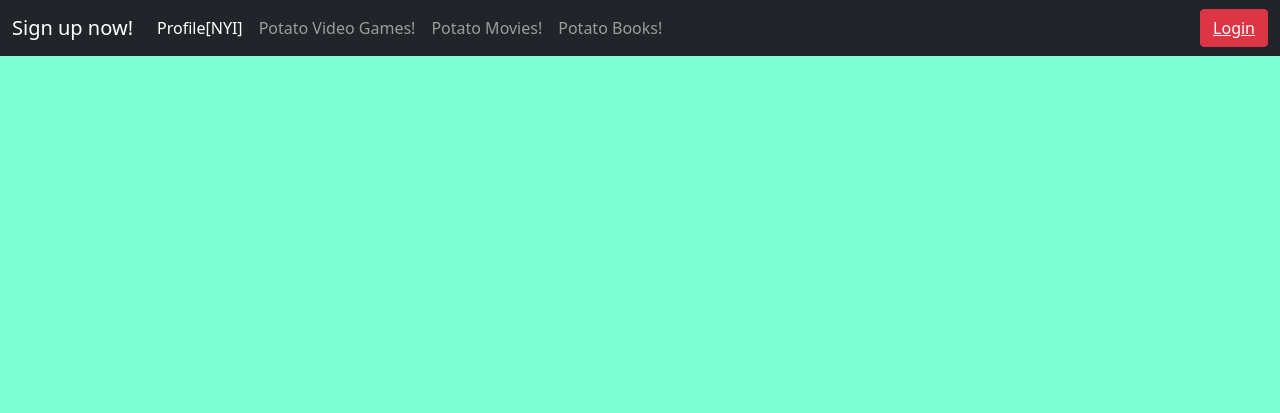
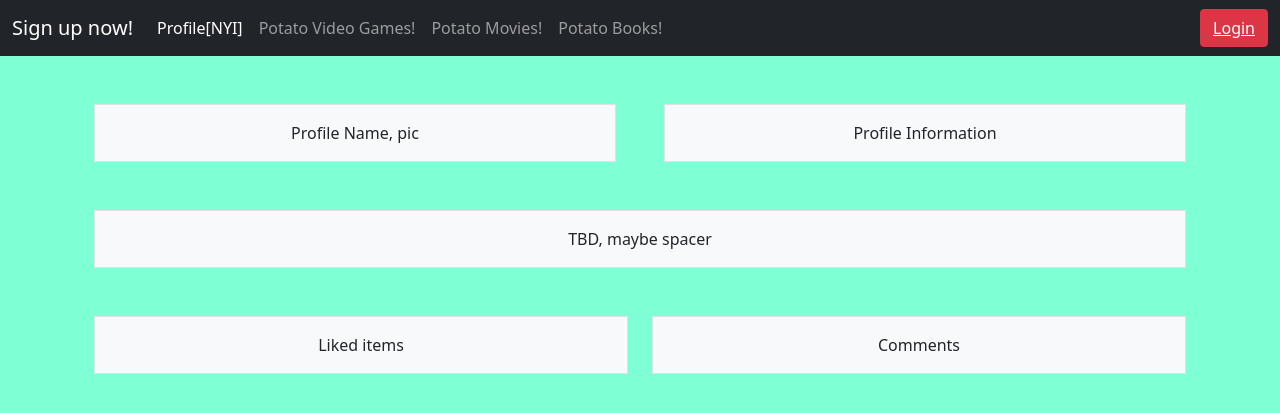
Before and after one commit to Nitilis/Moldey-Potatoes, a Django app: page /profile in a window 1280 px wide. Shown: the top 413 px of the page. Run offline with Django 3.2, Linux system fonts and the light colour scheme.

Commit message:
Fix'd profile
I Deleted profile somehow? fixed it.

```diff
--- a/moldeypotatoes/potato/templates/profile.html
+++ b/moldeypotatoes/potato/templates/profile.html
@@ -7,8 +7,37 @@
     <title>Profile</title>
 </head>
 <body>
+<center>
 <body style="background-color:aquamarine;">
 {% include 'components/navbar.html' %}
 {% include 'components/bootstrap.html' %}
-</body>
+<br><br>
+<!-- --- -->
+<div class="container px-4">
+    <div class="row gx-5">
+        <div class="col align-self-start">
+            <div class="p-3 border bg-light">Profile Name, pic</div>
+        </div>
+        <div class="col-6  align-self-end">
+            <div class="p-3 border bg-light">Profile Information</div>
+        </div>
+    </div>
+<br><br>
+<div class="row">
+    <div class="col">
+        <div class="p-3 border bg-light">TBD, maybe spacer</div>
+    </div>
+</div>
+<br><br>
+<div class="row">
+    <div class="col">
+        <div class="p-3 border bg-light">Liked items</div>
+    </div>
+    <div class="col">
+        <div class="p-3 border bg-light">Comments</div>
+    </div>
+</div>
+<!-- --- -->
+</body></div>
+</center>
 </html>
```
Also changed, not shown: moldeypotatoes/potato/templates/placeholder.html (deleted).
